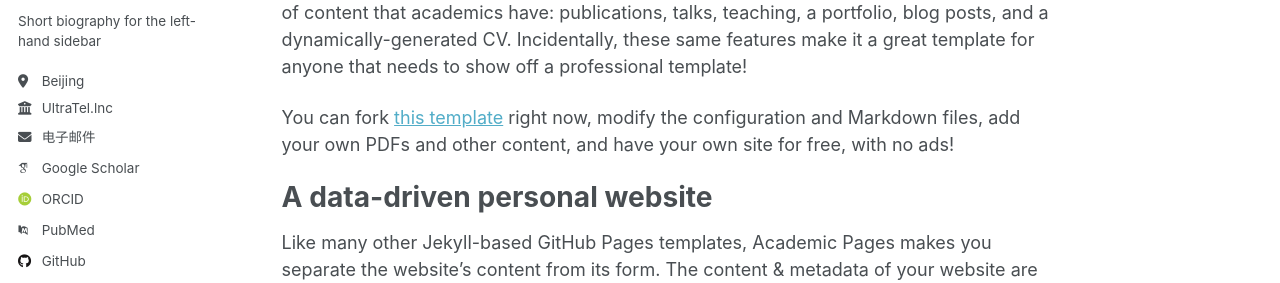
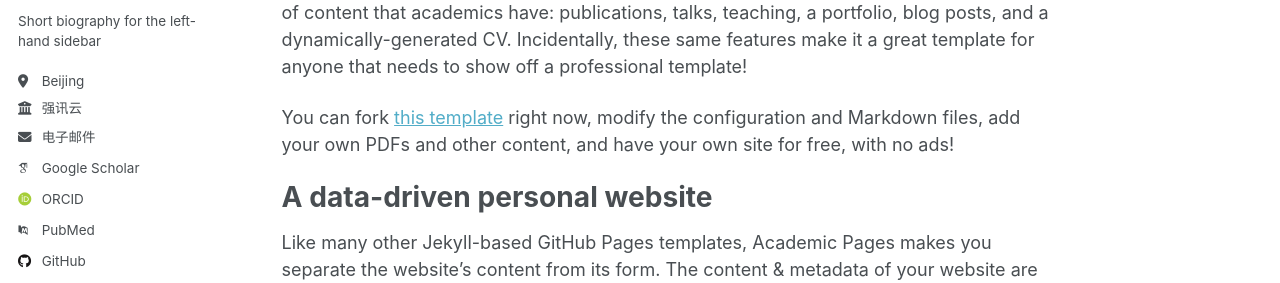
Before and after one commit to duansl/duansl.github.io, a Jekyll site: the page built from _pages/about.md, in a window 1280 px wide. Shown: the part 305-588 px from the top of the page. Built offline with Jekyll 4.4.1, drawn with Linux system fonts in a browser that asks for light colours; some web fonts are replaced; a script that is not in the unit is left out.

Commit message:
Update _config.yml

```diff
--- a/_config.yml
+++ b/_config.yml
@@ -27,7 +27,7 @@ author:
   pronouns         : # example: "she/her"
   bio              : "Short biography for the left-hand sidebar"
   location         : "Beijing"
-  employer         : "UltraTel.lnc"
+  employer         : "强讯云"
   uri              : # URL
   email            : "duansl@allytel.com.cn"
 
```
